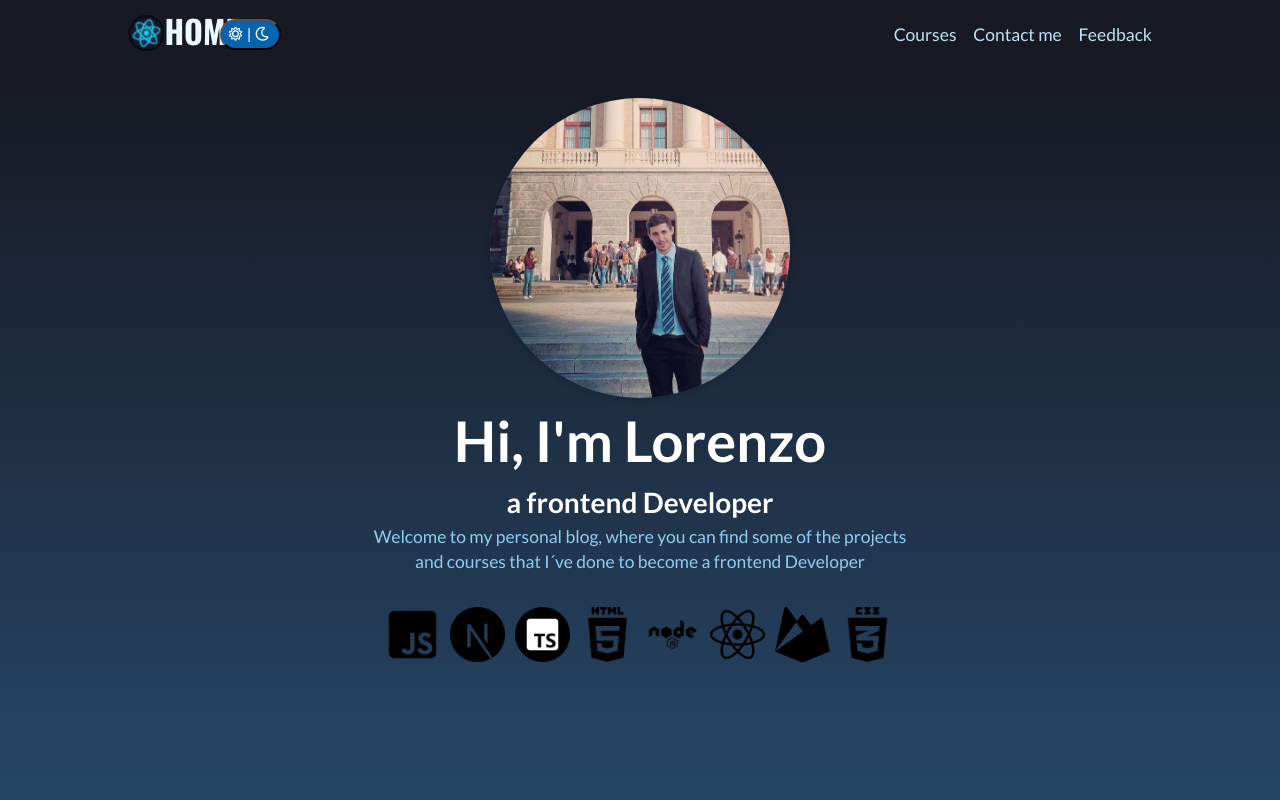
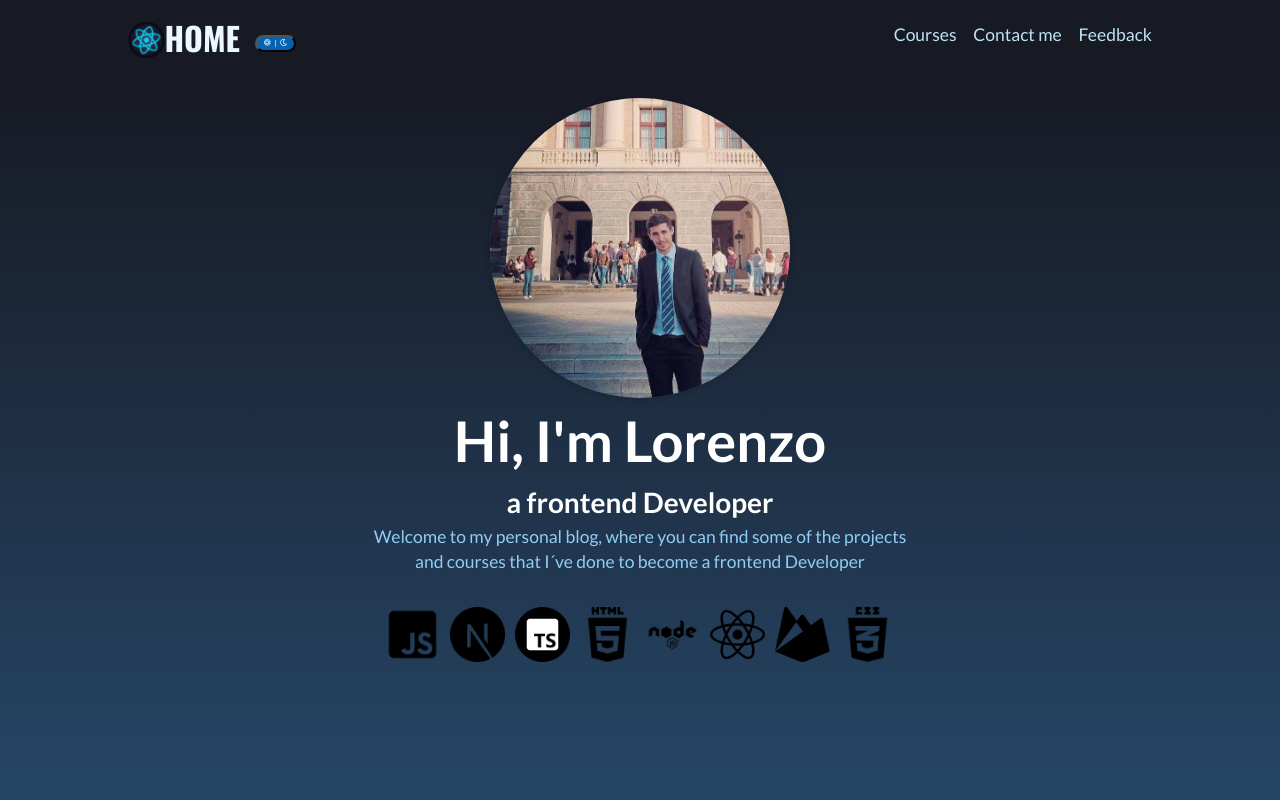
Before and after one commit to lolo-vignolo/Lorenzo-Vignolo-Portfolio, a Next.js app: page / in a window 1280 px wide. Shown: the top 800 px of the page. Built offline with nearby package versions, Linux system fonts and the light colour scheme; no server answers; the database is empty.

Commit message:
dark mode button

```diff
--- a/components/layout/main-navigation.js
+++ b/components/layout/main-navigation.js
@@ -27,6 +27,7 @@ function MainNavigation({ toggleDarkMode }) {
 
   return (
     <header className={classes.header}>
+      <div className={classes.logo}>
         <Link href="/">
           <a>
             <Logo />
@@ -34,10 +35,11 @@ function MainNavigation({ toggleDarkMode }) {
         </Link>
         <div>
           <button className={classes.btn} onClick={() => toggleDarkMode()}>
-          <i className="icon sun outline" />
+            <i style={{ marginLeft: '0.2rem' }} className="icon sun outline" />
             |
             <i style={{ marginLeft: '0.2rem' }} className="icon moon outline" />
           </button>
+        </div>
       </div>
 
       <nav>
--- a/components/layout/main-navigation.module.css
+++ b/components/layout/main-navigation.module.css
@@ -46,6 +46,13 @@
   padding: 20px 0;
 }
 
+.logo {
+  display: flex;
+  align-items: center;
+  justify-content: space-between;
+  width: 10rem;
+  margin-top: 1rem;
+}
 .header a {
   color: var(--color-grey-100);
   font-size: var(--size-4);
@@ -80,18 +87,26 @@
     font-size: var(--size-5);
   }
 
-  .btn {
+  .logo {
+    display: flex;
+    align-items: center;
+    justify-content: space-between;
+    width: 12rem;
+    margin-top: 1rem;
+  }
+
+  /* .btn {
     margin-left: -14.8em;
     font-size: 1rem;
     padding: 0.4rem;
-  }
+  } */
 
   .btn:hover {
     background-color: #2f36a2;
   }
 }
 
-@media (min-width: 1200px) {
+/* @media (min-width: 1200px) {
   .btn {
     margin-left: -24.8rem;
   }
@@ -101,4 +116,4 @@
   .btn {
     margin-left: -26rem;
   }
-}
+} */
```
Lines whose indentation alone changed are shown as unchanged.
